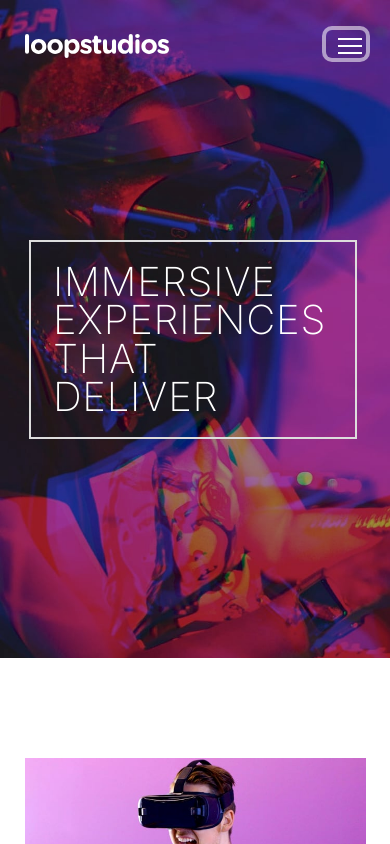
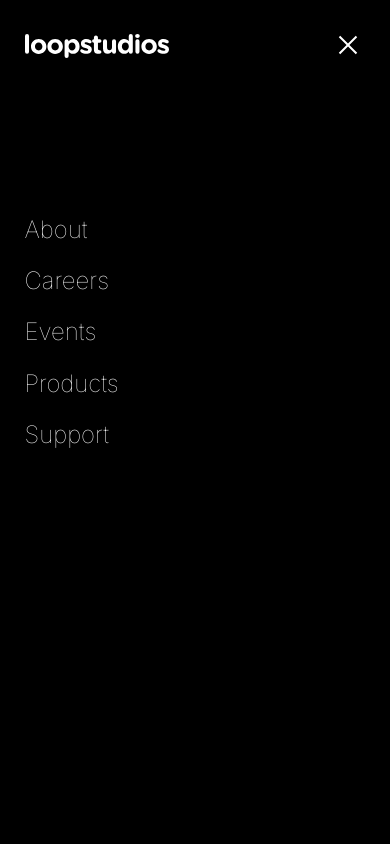
Before and after one commit to Sanjanaekanayake/loopstudios-main-page, a Next.js app: page / in a window 390 px wide. Both pictures are taken after a click on the button "Toggle navigation". Shown: the top 844 px of the page. Built offline with nearby package versions, Linux system fonts and the light colour scheme.

Commit message:
Hamburger menu

```diff
--- a/src/app/page.tsx
+++ b/src/app/page.tsx
@@ -1,6 +1,7 @@
 import Body from "@/components/Body";
 import Footer from "@/components/Footer";
 import Hero from "@/components/Hero";
+import Script from "next/script";
 
 export default function Home() {
   return (
@@ -8,6 +9,9 @@ export default function Home() {
       <Hero />
       <Body />
       <Footer />
+      <Script
+        src="https://cdn.jsdelivr.net/npm/bootstrap@5.0.2/dist/js/bootstrap.bundle.min.js"
+      ></Script>
     </main>
   );
 }
--- a/src/components/Hero.tsx
+++ b/src/components/Hero.tsx
@@ -1,31 +1,46 @@
+"use client";
+import { useState } from "react";
 import Link from "next/link";
 import logo from "../../public/images/logo.svg";
-import hamburger from "../../public/images/icon-hamburger.svg"
+import hamburger from "../../public/images/icon-hamburger.svg";
+import closeIcon from "../../public/images/icon-close.svg"; // Ensure you have a close icon image
+
 import Image from "next/image";
 
 type Props = {};
 
 const Hero = (props: Props) => {
+  const [isMenuOpen, setIsMenuOpen] = useState(false);
+
+  const toggleMenu = () => {
+    setIsMenuOpen(!isMenuOpen);
+  };
+
   return (
     <div className="image-wrap">
-      <div className="custom-container">
-        <nav className="navbar  navbar-expand-sm navbar-light">
+      <div className={`custom-container`}>
+        <nav
+          className={`navbar  navbar-expand-sm navbar-light ${
+            isMenuOpen && "mobile-menu"
+          } `}
+        >
           <div className="container-fluid ">
             <a className="navbar-brand" href="#">
               <Image src={logo} alt="logo" />
             </a>
             <button
-              className="navbar-toggler navbar-dark border-0"
               type="button"
-              data-bs-toggle="collapse"
-              data-bs-target="#navbarNav"
-              aria-controls="navbarNav"
-              aria-expanded="false"
+              aria-expanded={isMenuOpen}
               aria-label="Toggle navigation"
+              onClick={toggleMenu}
+              className="navbar-toggler border-0"
             >
-              <Image alt="hamburger" src={hamburger} />
+              <Image alt="hamburger" src={isMenuOpen ? closeIcon : hamburger} />
             </button>
-            <div className="collapse navbar-collapse" id="navbarNav">
+            <div
+              className={`collapse navbar-collapse ${isMenuOpen ? "show" : ""}`}
+              id="navbarNav"
+            >
               <ul className="navbar-nav ms-auto gap-2">
                 <li className="nav-item">
                   <Link
--- a/styles/main.scss
+++ b/styles/main.scss
@@ -158,6 +158,38 @@ h2 {
 
 .display {
   visibility: block;
+}
+.mobile-menu {
+  ul{
+    margin-top: 9rem;
+    font-size: 1.5rem;
+    font-weight: 100;
+
+    li {
+      line-height: 1.7rem;
+    }
+  }
+  // padding: 2rem;
+  height: 100vh;
+  background-color: black;
+  z-index:10000000;
+  box-shadow: 0 0 0 100vmax  black;
+  clip-path: inset(0 -100vmax);
+  align-items: start;
+  position: relative;
+}
+
+
+a:hover {
+  text-decoration: underline;
+
+  text-decoration ::after {
+    content: "";
+    display: block;
+    width: 3200px;
+    padding-top: 3px;
+    border-bottom: 2px solid #f9dd94;
+  }
 }
 
 @media only screen and (min-width: 320px) and (max-width: 480px) {
```
